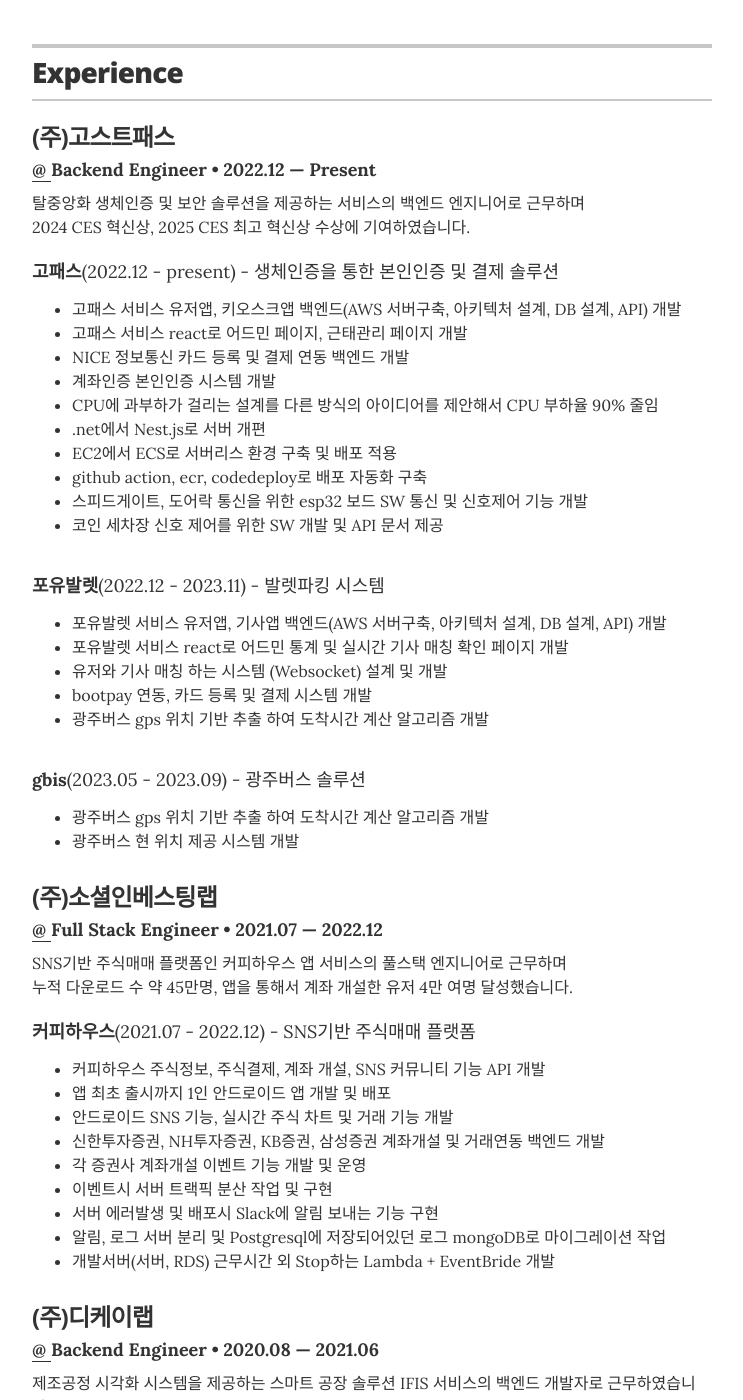
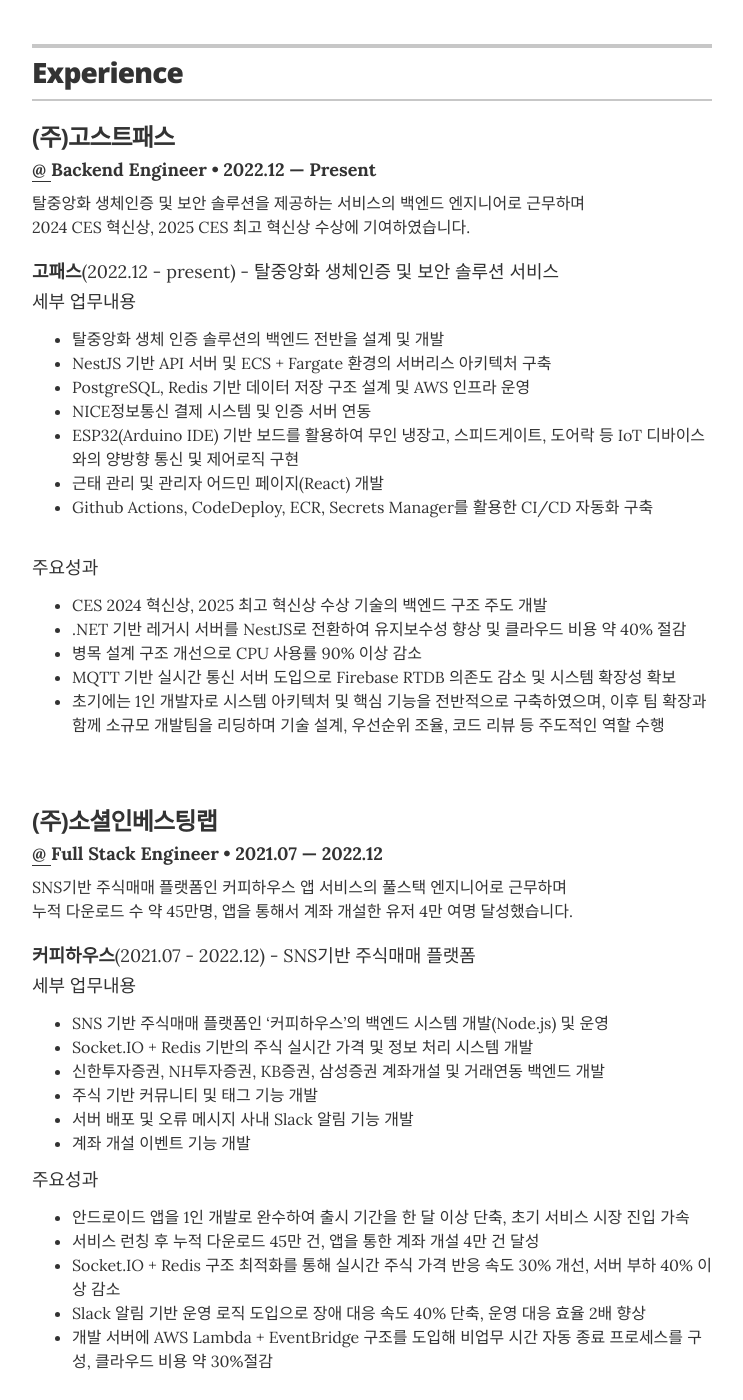
Before and after one commit to hoonapps/resume, a Jekyll site: the page built from index.html, in a window 1280 px wide and 1400 px high, scrolled down 855 px. Shown: the whole window, without its empty margins (268-1011 px from the left). Built offline with Jekyll 4.4.1, drawn with Linux system fonts in a browser that asks for light colours; some of the changed text lies outside the part shown.

Commit message:
feat(update): update experience

```diff
--- a/_data/experience.yml
+++ b/_data/experience.yml
@@ -5,34 +5,27 @@
   summary: |
     탈중앙화 생체인증 및 보안 솔루션을 제공하는 서비스의 백엔드 엔지니어로 근무하며 <br/> 2024 CES 혁신상, 2025 CES 최고 혁신상 수상에 기여하였습니다. <br/><br/>
 
-    <div class="resume-item-details"><strong>고패스</strong>(2022.12 - present) - 생체인증을 통한 본인인증 및 결제 솔루션</div>
+    <div class="resume-item-details"><strong>고패스</strong>(2022.12 - present) - 탈중앙화 생체인증 및 보안 솔루션 서비스</div>
+    <div class="resume-item-details">세부 업무내용</div>
     <ul class="resume-item-list">
-      <li>고패스 서비스 유저앱, 키오스크앱 백엔드(AWS 서버구축, 아키텍처 설계, DB 설계, API) 개발</li>
-      <li>고패스 서비스 react로 어드민 페이지, 근태관리 페이지 개발</li>
-      <li>NICE 정보통신 카드 등록 및 결제 연동 백엔드 개발</li>
-      <li>계좌인증 본인인증 시스템 개발</li>
-      <li>CPU에 과부하가 걸리는 설계를 다른 방식의 아이디어를 제안해서 CPU 부하율 90% 줄임</li>
-      <li>.net에서 Nest.js로 서버 개편</li>
-      <li>EC2에서 ECS로 서버리스 환경 구축 및 배포 적용</li>
-      <li>github action, ecr, codedeploy로 배포 자동화 구축</li>
-      <li>스피드게이트, 도어락 통신을 위한 esp32 보드 SW 통신 및 신호제어 기능 개발</li>
-      <li>코인 세차장 신호 제어를 위한 SW 개발 및 API 문서 제공</li>
+      <li>탈중앙화 생체 인증 솔루션의 백엔드 전반을 설계 및 개발</li>
+      <li>NestJS 기반 API 서버 및 ECS + Fargate 환경의 서버리스 아키텍처 구축</li>
+      <li>PostgreSQL, Redis 기반 데이터 저장 구조 설계 및 AWS 인프라 운영</li>
+      <li>NICE정보통신 결제 시스템 및 인증 서버 연동</li>
+      <li>ESP32(Arduino IDE) 기반 보드를 활용하여 무인 냉장고, 스피드게이트, 도어락 등 IoT 디바이스와의 양방향 통신 및 제어로직 구현</li>
+      <li>근태 관리 및 관리자 어드민 페이지(React) 개발</li>
+      <li>Github Actions, CodeDeploy, ECR, Secrets Manager를 활용한 CI/CD 자동화 구축</li>
     </ul>
     <br/>
-    <div class="resume-item-details"><strong>포유발렛</strong>(2022.12 - 2023.11) - 발렛파킹 시스템</div>
+    <div class="resume-item-details">주요성과</div>
     <ul class="resume-item-list">
-      <li>포유발렛 서비스 유저앱, 기사앱 백엔드(AWS 서버구축, 아키텍처 설계, DB 설계, API) 개발</li>
-      <li>포유발렛 서비스 react로 어드민 통계 및 실시간 기사 매칭 확인 페이지 개발</li>
-      <li>유저와 기사 매칭 하는 시스템 (Websocket) 설계 및 개발</li>
-      <li>bootpay 연동, 카드 등록 및 결제 시스템 개발</li>
-      <li>광주버스 gps 위치 기반 추출 하여 도착시간 계산 알고리즘 개발</li>
+      <li>CES 2024 혁신상, 2025 최고 혁신상 수상 기술의 백엔드 구조 주도 개발</li>
+      <li>.NET 기반 레거시 서버를 NestJS로 전환하여 유지보수성 향상 및 클라우드 비용 약 40% 절감</li>
+      <li>병목 설계 구조 개선으로 CPU 사용률 90% 이상 감소</li>
+      <li>MQTT 기반 실시간 통신 서버 도입으로 Firebase RTDB 의존도 감소 및 시스템 확장성 확보</li>
+      <li>초기에는 1인 개발자로 시스템 아키텍처 및 핵심 기능을 전반적으로 구축하였으며, 이후 팀 확장과 함께 소규모 개발팀을 리딩하며 기술 설계, 우선순위 조율, 코드 리뷰 등 주도적인 역할 수행</li>
     </ul>
     <br/>
-    <div class="resume-item-details"><strong>gbis</strong>(2023.05 - 2023.09) - 광주버스 솔루션</div>
-    <ul class="resume-item-list">
-      <li>광주버스 gps 위치 기반 추출 하여 도착시간 계산 알고리즘 개발</li>
-      <li>광주버스 현 위치 제공 시스템 개발</li>
-    </ul>
 
 - company: (주)소셜인베스팅랩
   position: <a href="https://socialinvestinglab.com" target="_blank">@ </a>Full Stack Engineer
@@ -41,16 +34,22 @@
     SNS기반 주식매매 플랫폼인 커피하우스 앱 서비스의 풀스택 엔지니어로 근무하며 <br/> 누적 다운로드 수 약 45만명, 앱을 통해서 계좌 개설한 유저 4만 여명 달성했습니다. <br/><br/>
 
     <div class="resume-item-details"><strong>커피하우스</strong>(2021.07 - 2022.12) - SNS기반 주식매매 플랫폼</div>
+    <div class="resume-item-details">세부 업무내용</div>
     <ul class="resume-item-list">
-      <li>커피하우스 주식정보, 주식결제, 계좌 개설, SNS 커뮤니티 기능 API 개발</li>
-      <li>앱 최초 출시까지 1인 안드로이드 앱 개발 및 배포</li>
-      <li>안드로이드 SNS 기능, 실시간 주식 차트 및 거래 기능 개발</li>
+      <li>SNS 기반 주식매매 플랫폼인 ‘커피하우스’의 백엔드 시스템 개발(Node.js) 및 운영</li>
+      <li>Socket.IO + Redis 기반의 주식 실시간 가격 및 정보 처리 시스템 개발</li>
       <li>신한투자증권, NH투자증권, KB증권, 삼성증권 계좌개설 및 거래연동 백엔드 개발</li>
-      <li>각 증권사 계좌개설 이벤트 기능 개발 및 운영</li>
-      <li>이벤트시 서버 트랙픽 분산 작업 및 구현</li>
-      <li>서버 에러발생 및 배포시 Slack에 알림 보내는 기능 구현</li>
-      <li>알림, 로그 서버 분리 및 Postgresql에 저장되어있던 로그 mongoDB로 마이그레이션 작업</li>
-      <li>개발서버(서버, RDS) 근무시간 외 Stop하는 Lambda + EventBride 개발</li>
+      <li>주식 기반 커뮤니티 및 태그 기능 개발</li>
+      <li>서버 배포 및 오류 메시지 사내 Slack 알림 기능 개발</li>
+      <li>계좌 개설 이벤트 기능 개발</li>
+    </ul>
+    <div class="resume-item-details">주요성과</div>
+    <ul class="resume-item-list">
+      <li>안드로이드 앱을 1인 개발로 완수하여 출시 기간을 한 달 이상 단축, 초기 서비스 시장 진입 가속</li>
+      <li>서비스 런칭 후 누적 다운로드 45만 건, 앱을 통한 계좌 개설 4만 건 달성</li>
+      <li>Socket.IO + Redis 구조 최적화를 통해 실시간 주식 가격 반응 속도 30% 개선, 서버 부하 40% 이상 감소</li>
+      <li>Slack 알림 기반 운영 로직 도입으로 장애 대응 속도 40% 단축, 운영 대응 효율 2배 향상</li>
+      <li>개발 서버에 AWS Lambda + EventBridge 구조를 도입해 비업무 시간 자동 종료 프로세스를 구성, 클라우드 비용 약 30%절감</li>
     </ul>
 
 - company: (주)디케이랩
@@ -60,12 +59,20 @@
     제조공정 시각화 시스템을 제공하는 스마트 공장 솔루션 IFIS 서비스의 백엔드 개발자로 근무하였습니다. <br/><br/>
 
     <div class="resume-item-details"><strong>IFIS</strong>(2020.08 - 2021.06) - 제조공정 시각화 시스템</div>
+    <div class="resume-item-details">세부 업무내용</div>
     <ul class="resume-item-list">
-      <li>IFIS mini, pro 백엔드 API 개발</li>
-      <li>ERP, MES 시스템 기능 개발</li>
-      <li>협력업체 제품 바코드화 솔루션 제공</li>
-      <li>바코드 스캔시 제품 정보 및 갯수 파악 시스템 개발</li>
-      <li>협력업체 실시간 공정 모니터링 기능 및 제어 연동 개발</li>
+      <li>IFIS 공정 시각화 시스템의 백엔드 설계, 개발 및 운영 전반 수행</li>
+      <li>생산 설비와 연동된 실시간 데이터 수집 API 및 MES·ERP 시스템 통합</li>
+      <li>협력업체 대상 공정 모니터링 기능 설계 및 연동</li>
+      <li>제품 바코드 기반 생산 이력 관리 및 DB화 구조 구축</li>
+    </ul>
+
+    <div class="resume-item-details">주요성과</div>
+    <ul class="resume-item-list">
+      <li>실시간 설비 연동 기반 시각화 시스템을 구축하여 공정 데이터의 실시간 가시성과 자동화된 상태 모니터링 체계 달성</li>
+      <li>협력업체 공정 흐름을 시각화함으로써 현장 대응 시간 단축 및 운영 관리 효율성 향상</li>
+      <li>Lambda의 cold start 이슈를 공장 운용시간 기준으로 EventBridge 트리거로 제어해 초기 API 응답 속도 개선 (600ms -≫100ms)</li>
+      <li>다양한 소규모 공장의 설비 구조와 데이터 처리 특성에 맞춰 DynamoDB 기반 유연한 스키마 설계를 적용, 안정적인 생산이력 관리 체계 확보</li>
     </ul>
 
 - company: 이모션웨이브 아츠
```
